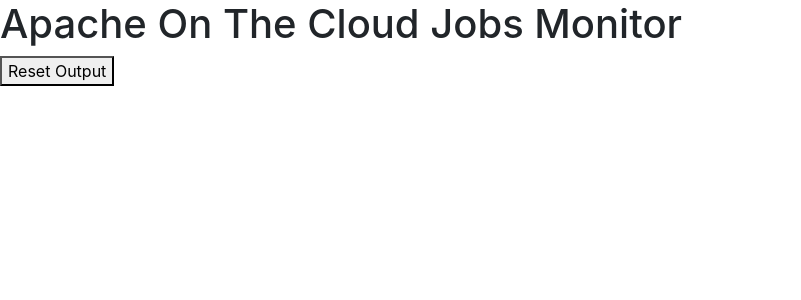
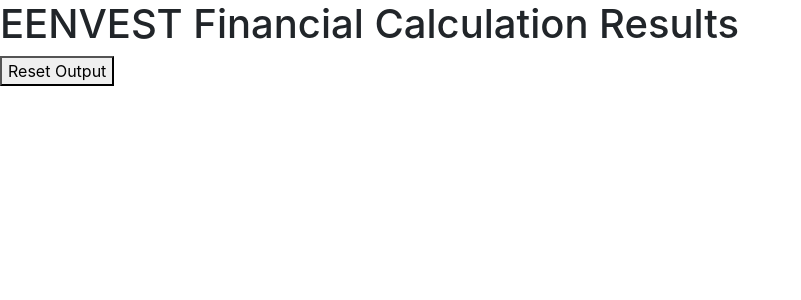
Before and after one commit to mohesk/callback, a Flask app: page / in a window 1280 px wide. Shown: the top 300 px of the page, without its empty margins (0-801 px from the left). Run offline with Flask 2, Linux system fonts and the light colour scheme; some libraries are stand-ins or nearby versions.

Commit message:
Update index.html

```diff
--- a/templates/index.html
+++ b/templates/index.html
@@ -1,7 +1,7 @@
 {% extends "base.html" %}
 
 {% block content %}
-<h1>Apache On The Cloud Jobs Monitor</h1>
+<h1> EENVEST Financial Calculation Results</h1>
 
 <table id="OutputEntryTable" class="table table-striped">
     <button onclick="reset();">
@@ -96,6 +96,7 @@
    var interval = setInterval(refresh, 2000);
 
 function reset(){
+     document.getElementById("json").textContent = "";
     var requestOptions = {
   method: 'GET',
   redirect: 'follow'
```
